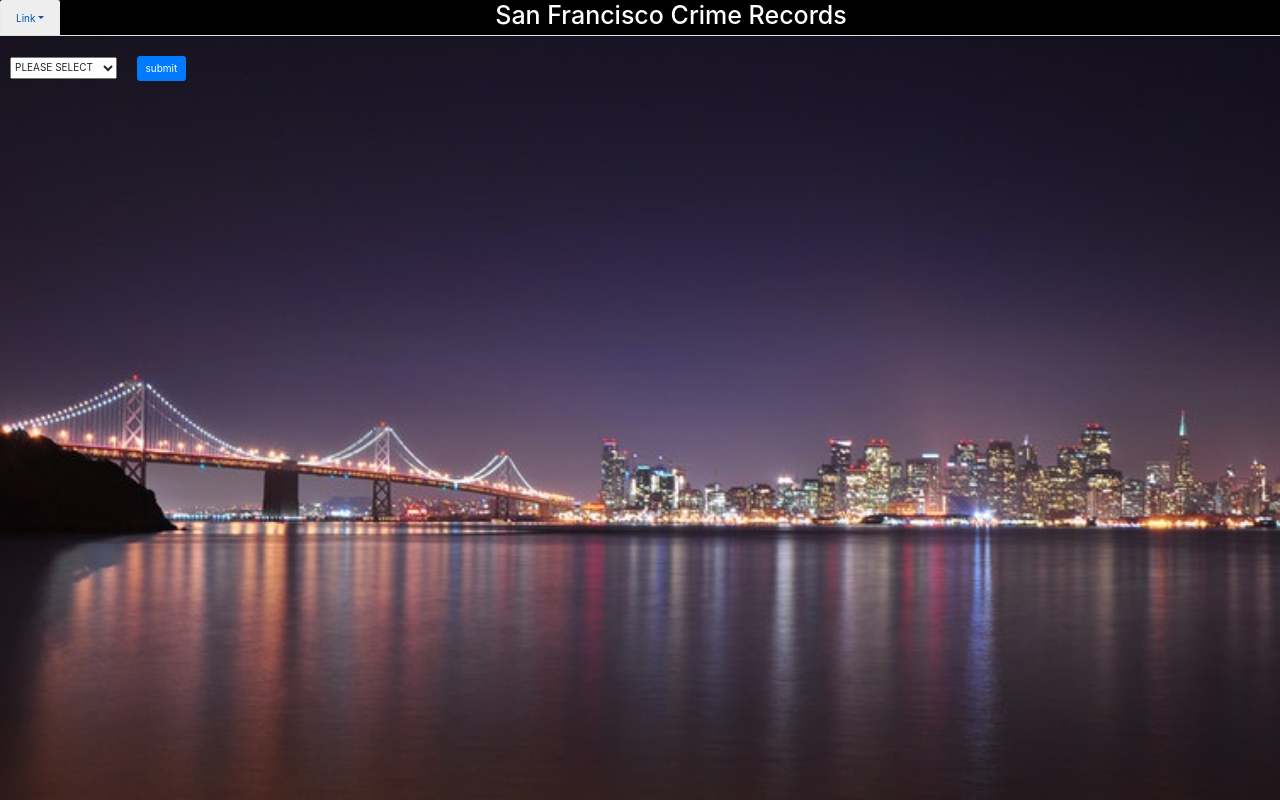
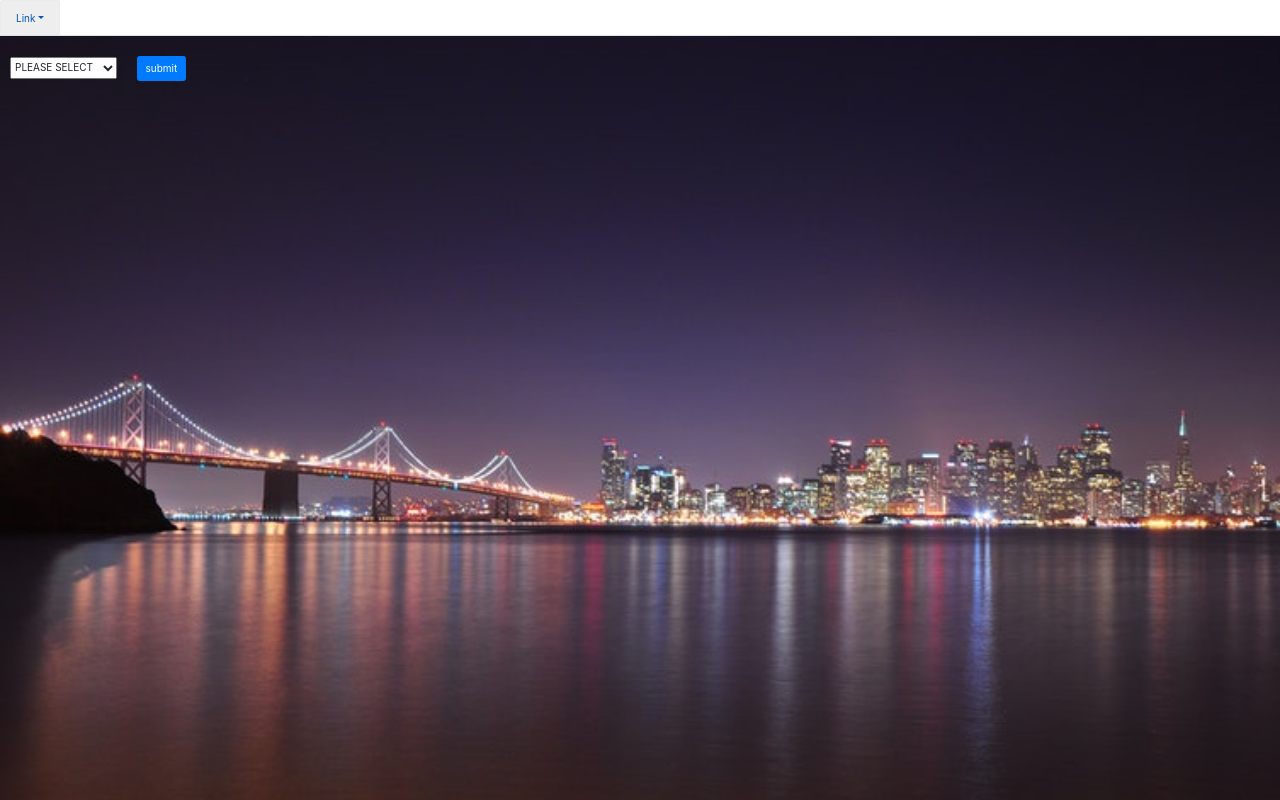
Before and after one commit to cmgonzales/react-api, a React (Create React App) app: page / in a window 1280 px wide. Built offline with nearby package versions, Linux system fonts and the light colour scheme.

Commit message:
changed font color

```diff
--- a/src/App.css
+++ b/src/App.css
@@ -46,12 +46,12 @@ background-size: cover;
 }
 
 .nav{
-  background-color: black;
+  background-color: white;
   margin-bottom: 20px !important;
 }
 .records{
   font-weight: bold;
-  color: black;
+  color: white;
 }
 .navs{
 
@@ -62,5 +62,5 @@ background-size: cover;
 
 .nameInsert{
   margin-top: 5px;
-  color: black;
+  color:white;
 }
--- a/src/navbar.js
+++ b/src/navbar.js
@@ -1,5 +1,5 @@
 import React from 'react';
-import { Nav, NavItem, Dropdown, DropdownItem, DropdownToggle, DropdownMenu, NavLink } from 'reactstrap';
+import { Nav, Dropdown, DropdownItem, DropdownToggle, DropdownMenu } from 'reactstrap';
 
 export default class Example extends React.Component {
   constructor(props) {
```
